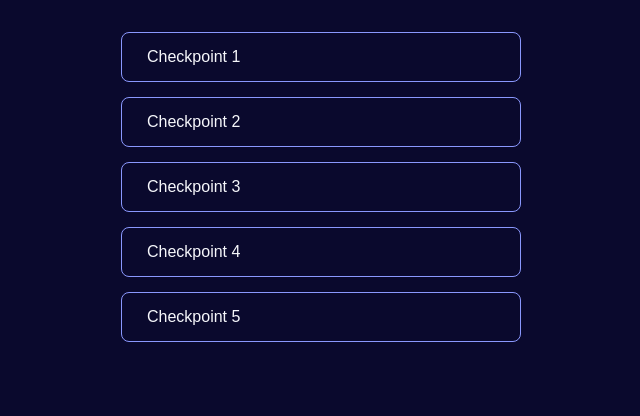
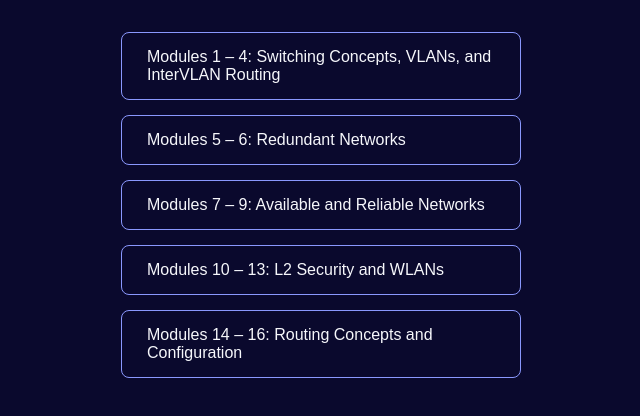
Before and after one commit to net2-rev/net2-rev.github.io, a plain HTML site: page net2/index.html in a window 1280 px wide. Shown: the part 80-496 px from the top of the page, without its empty margins (319-959 px from the left). Drawn offline with Linux system fonts and the light colour scheme.

Commit message:
Update index.html

```diff
--- a/net2/index.html
+++ b/net2/index.html
@@ -143,11 +143,11 @@
 <body>
     <div class="container" id="mainMenu">
         <h1>Networking 2 Reviewer</h1>
-        <button class="btn" onclick="loadCheckpoint(1)">Checkpoint 1</button>
-        <button class="btn" onclick="loadCheckpoint(2)">Checkpoint 2</button>
-        <button class="btn" onclick="loadCheckpoint(3)">Checkpoint 3</button>
-        <button class="btn" onclick="loadCheckpoint(4)">Checkpoint 4</button>
-        <button class="btn" onclick="loadCheckpoint(5)">Checkpoint 5</button>
+        <button class="btn" onclick="loadCheckpoint(1)">Modules 1 – 4: Switching Concepts, VLANs, and InterVLAN Routing</button>
+        <button class="btn" onclick="loadCheckpoint(2)">Modules 5 – 6: Redundant Networks</button>
+        <button class="btn" onclick="loadCheckpoint(3)">Modules 7 – 9: Available and Reliable Networks</button>
+        <button class="btn" onclick="loadCheckpoint(4)">Modules 10 – 13: L2 Security and WLANs</button>
+        <button class="btn" onclick="loadCheckpoint(5)">Modules 14 – 16: Routing Concepts and Configuration</button>
     </div>
 
     <div class="container" id="quizContainer" style="display: none;">
```
